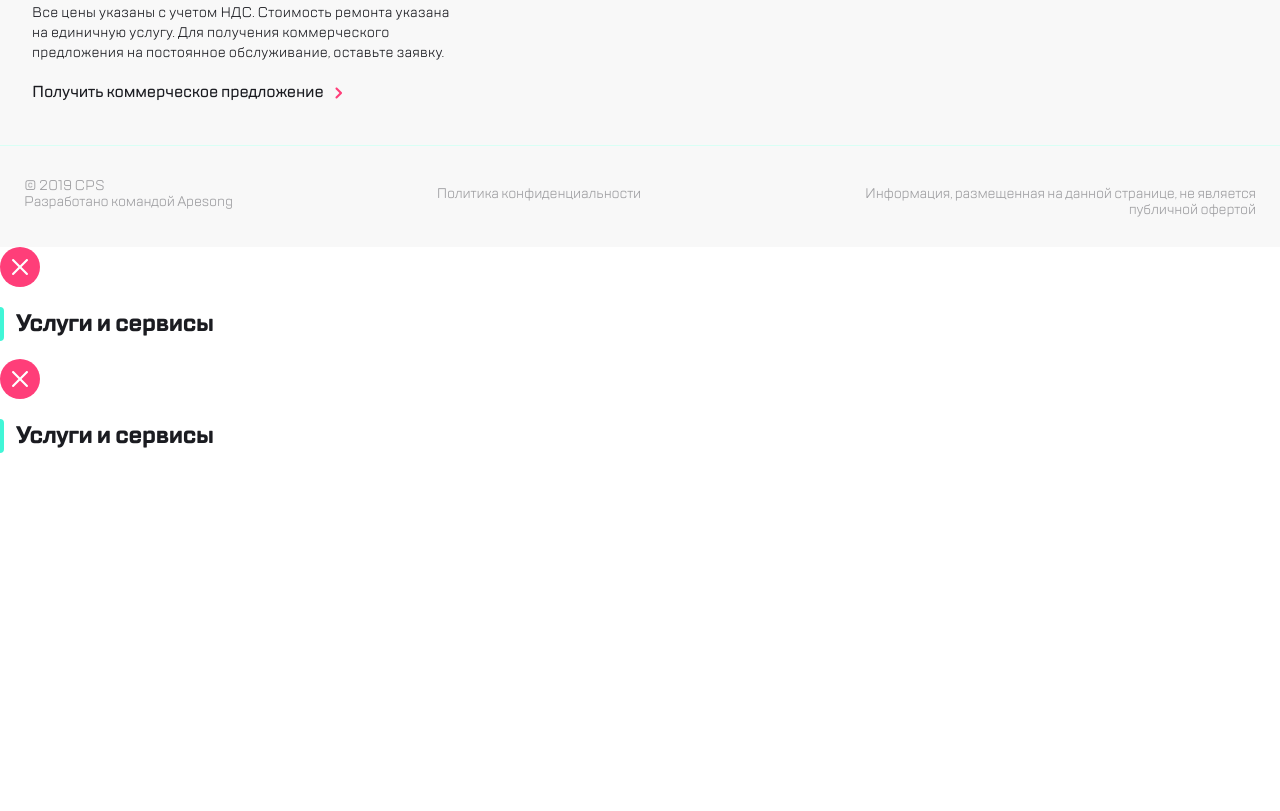
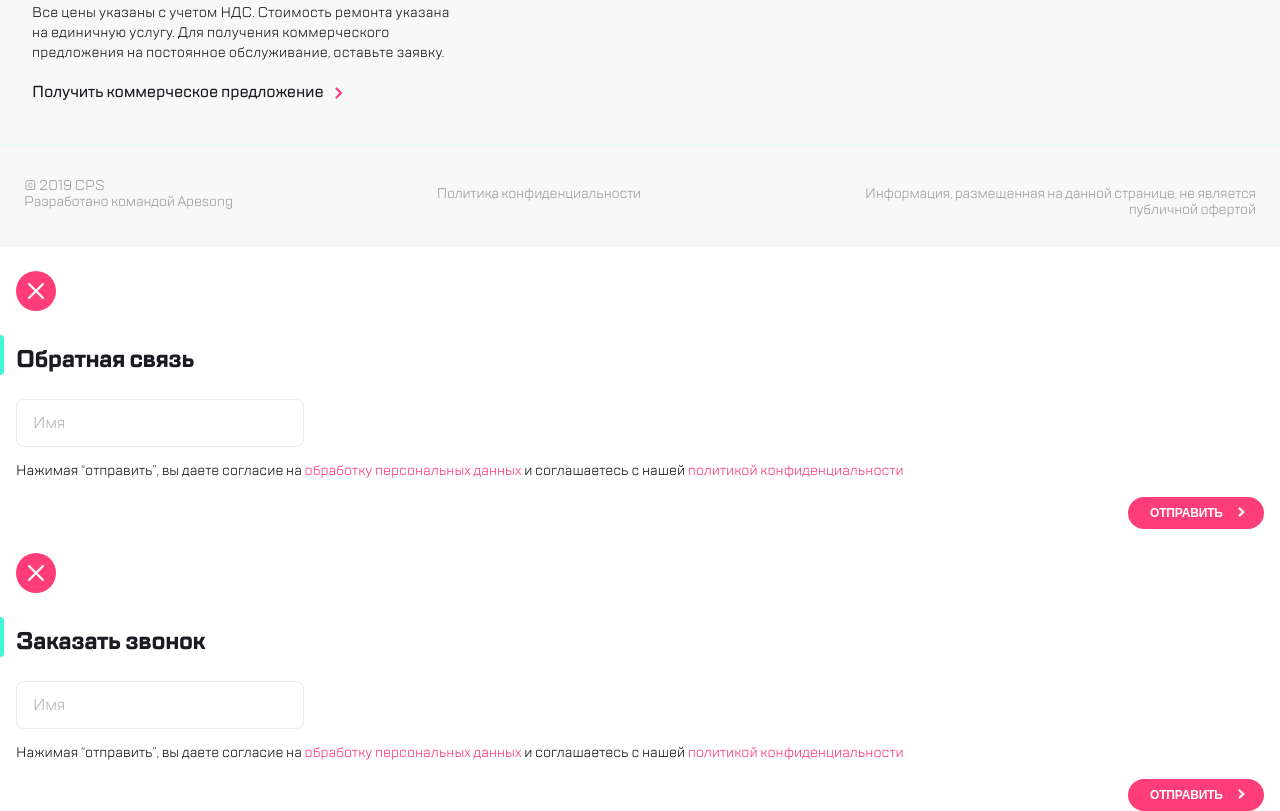
Before and after one commit to DeadWish56/CPS, a website built with webpack: page src/index.html in a window 1280 px wide. Shown: the part 1799-2610 px from the top of the page. Before the commit the page ends 2270 px from the top, so only its background shows below. Built offline with nearby package versions, Linux system fonts and the light colour scheme.

Commit message:
верстка фидбека

```diff
--- a/src/index.html
+++ b/src/index.html
@@ -313,7 +313,7 @@
             <p class="price__card-head">Срок</dt>
             <p class="price__card-time">30-120 мин</p>
             <a class="price__card-link" href="#">
-              <span class="price__purchase" span>заказать</span>
+              <span class="submit price__purchase" span>заказать</span>
             </a>
           </li>
           <li class="swiper-slide cards price__card">
@@ -324,7 +324,7 @@
             <p class="price__card-head">Срок</dt>
             <p class="price__card-time">30-120 мин</p>
             <a class="price__card-link" href="#">
-              <span class="price__purchase" span>заказать</span>
+              <span class="submit price__purchase" span>заказать</span>
             </a>
           </li>
           <li class="swiper-slide cards price__card">
@@ -335,7 +335,7 @@
             <p class="price__card-head">Срок</p>
             <p class="price__card-time">30-120 мин</p>
             <a class="price__card-link" href="#">
-              <span class="price__purchase" span>заказать</span>
+              <span class="submit price__purchase" span>заказать</span>
             </a>
           </li>
           <li class="swiper-slide cards price__card">
@@ -346,7 +346,7 @@
             <p class="price__card-head">Срок</p>
             <p class="price__card-time">30-120 мин</p>
             <a class="price__card-link" href="#">
-              <span class="price__purchase" span>заказать</span>
+              <span class="submit price__purchase" span>заказать</span>
             </a>
           </li>
           <li class="swiper-slide cards price__card">
@@ -356,9 +356,9 @@
             <p class="price__card-cost">Бесплатно</p>
             <p class="price__card-head">Срок</p>
             <p class="price__card-time">30 мин</p>
-            <a class="price__card-link" href="#">
-              <span class="price__purchase" span>заказать</span>
-            </a>
+            <p class="price__card-link" href="#">
+              <span class="submit price__purchase" span>заказать</span>
+            </p>
           </li>
         </ul>
         <div class="swiper-pagination"></div>
@@ -472,20 +472,38 @@
   </aside>
   <aside class="moda modal-help">
     <div class="moda__wrapper">
-      <div class="moda__window feedback">
-        <button class="btn btn--circle feedback__btn">
+      <div class="moda__window modal-help__window feedback">
+        <button class="btn btn--circle modal-help__close-btn">
           <span class="btn__icon btn__icon--close"></span>
           <span class="visually-hidden">Закрыть окно обратной связи</span>
-          <h2 class="title-modal">Услуги и сервисы</h2>
         </button>
+        <h2 class="title-modal modal-help__title">Обратная связь</h2>
+        <form class="form modal-help__form" action="https://deadwish56.github.io/CPS/" method="post">
+          <input class="input modal-help__input" type="text" placeholder="Имя" required>
+          <p class="modal-help__description">Нажимая “отправить”, вы даете согласие на
+            <a href="#" class="modal-help__link">обработку персональных данных</a> и
+            соглашаетесь с нашей
+            <a href="#" class="modal-help__link">политикой конфиденциальности</a>
+          </p>
+          <input type="submit" class="submit modal-help__submit" value="Отправить"></input>
+        </form>
       </div>
-      <div class="moda__window call">
-        <button class="btn btn--circle call__btn" title="Закрыть меню">
+      <div class="moda__window modal-help__window call">
+        <button class="btn btn--circle modal-help__close-btn" title="Закрыть меню">
           <span class="btn__icon btn__icon--close"></span>
           <span class="visually-hidden">Закрыть меню</span>
-          <h2 class="title-modal">Услуги и сервисы</h2>
         </button>
-      </div>
+        <h2 class="title-modal modal-help__title">Заказать звонок</h2>
+        <form class="form modal-help__form" action="https://deadwish56.github.io/CPS/" method="post">
+          <input class="input modal-help__input" type="text" placeholder="Имя" required>
+          <p class="modal-help__description">Нажимая “отправить”, вы даете согласие на
+            <a href="#" class="modal-help__link">обработку персональных данных</a> и
+            соглашаетесь с нашей
+            <a href="#" class="modal-help__link">политикой конфиденциальности</a>
+          </p>
+          <input type="submit" class="submit modal-help__submit" value="Отправить"></input>
+        </form>
+    </div>
     </div>
   </aside>
 </body>
--- a/src/scss/modal-help.scss
+++ b/src/scss/modal-help.scss
@@ -1,6 +1,51 @@
 .modal-help {
     display: block;
+
     &--display {
         display: block;
     }
+
+    &__window {
+        padding: 24px 16px 0 16px;
+    }
+
+    &__close-btn {
+        margin-bottom: 32px;
+    }
+
+    &__title {
+        margin-bottom: 24px;
+        display: flex;
+        align-items: flex-end;
+    }
+
+    &__form {
+        display: flex;
+        flex-direction: column;
+    }
+
+    &__input {
+        margin-bottom: 16px;
+    }
+
+    &__submit {
+        width: 136px;
+        height: 32px;
+        border: none;
+        box-sizing: border-box;
+        padding-left: 22px;
+        text-align: left;
+        margin-left: auto;
+    }
+
+    &__description {
+        margin: 0 0 18px 0;
+        line-height: 16px;
+        letter-spacing: 0;
+    }
+
+    &__link {
+        color: #FF3E79;
+        text-decoration: none;
+    }
 }
--- a/src/scss/modal-menu.scss
+++ b/src/scss/modal-menu.scss
@@ -15,6 +15,7 @@ $var3: #41F6D7;
     @media (min-width: 1366px) {
         display: block;
         position: absolute;
+        top: 0;
         width: 320px;
     }
 
@@ -149,3 +150,40 @@ $var3: #41F6D7;
         }
     }
 }
+
+.input {
+    border: 1px solid #EAEAEA;
+    border-radius: 8px;
+    background: #FFFFFF;
+    width: 288px;
+    height: 48px;
+    vertical-align: middle;
+    padding-left: 16px;
+    font-family: "TT lakes";
+    font-size: 16px;
+    line-height: 24px;
+    letter-spacing: -0.2px;
+    color: #1B1C21;
+    box-sizing: border-box;
+
+    &::-webkit-input-placeholder {
+        font-size: 16px;
+        line-height: 24px;
+        letter-spacing: -0.2px;
+        color: #B5B6BC;
+    }
+
+    &::-moz-placeholder {
+        font-size: 16px;
+        line-height: 24px;
+        letter-spacing: -0.2px;
+        color: #B5B6BC;
+    }
+
+    &:-ms-input-placeholder {
+        font-size: 16px;
+        line-height: 24px;
+        letter-spacing: -0.2px;
+        color: #B5B6BC;
+    }
+}
--- a/src/scss/price.scss
+++ b/src/scss/price.scss
@@ -121,27 +121,17 @@ $color-alternate: #7E7E82;
     }
 
     &__purchase {
-        color: #FFF;
-        font-size: 12px;
-        line-height: 24px;
-        letter-spacing: -0.15px;
-        text-transform: uppercase;
-        font-weight: 700;
-        background-color: #FF3E79;
-        padding: 4px 32px 4px 12px;
-        border-radius: 16px;
-        background-image: url("../img/icon-goside.svg");
-        background-repeat: no-repeat;
+
         position: absolute;
         right: 16px;
         bottom: 12px;
-        background-position: 85% 10px;
+        padding: 4px 32px 4px 12px;
 
-    &:hover {
-        @media (min-width: 768px) {
-        background-color: $color-alternate;
-    }
-    }
+        &:hover {
+            @media (min-width: 768px) {
+                background-color: $color-alternate;
+            }
+        }
 
         @media (min-width: 768px) {
             display: inline-block;
--- a/src/scss/style.scss
+++ b/src/scss/style.scss
@@ -4,6 +4,7 @@
 @import 'visually-hidden.scss';
 @import 'page.scss';
 @import 'btn.scss';
+@import 'submit.scss';
 @import 'showmore-btn.scss';
 @import 'logo.scss';
 @import 'title.scss';
--- /dev/null
+++ b/src/scss/submit.scss
@@ -0,0 +1,13 @@
+.submit {
+    color: #FFF;
+    font-size: 12px;
+    line-height: 24px;
+    letter-spacing: -0.15px;
+    text-transform: uppercase;
+    font-weight: 700;
+    background-color: #FF3E79;
+    border-radius: 16px;
+    background-image: url("../img/icon-goside.svg");
+    background-repeat: no-repeat;
+    background-position: 85% 10px;
+}
--- a/src/scss/title-modal.scss
+++ b/src/scss/title-modal.scss
@@ -2,16 +2,17 @@ $var1: #1b1c21;
 $var2: #41F6D7;
 
 .title-modal {
-    padding: 0 0 0 16px;
     font-weight: 700;
     font-size: 24px;
     line-height: 32px;
     color: $var1;
     text-transform: none;
     letter-spacing: -0.6px;
+    margin: 0;
+
     &::before {
         content: "";
-        height: 1.4em;
+        height: 40px;
         border-left: 8px solid $var2;
         border-radius: 6px;
         left: -4px;
```
